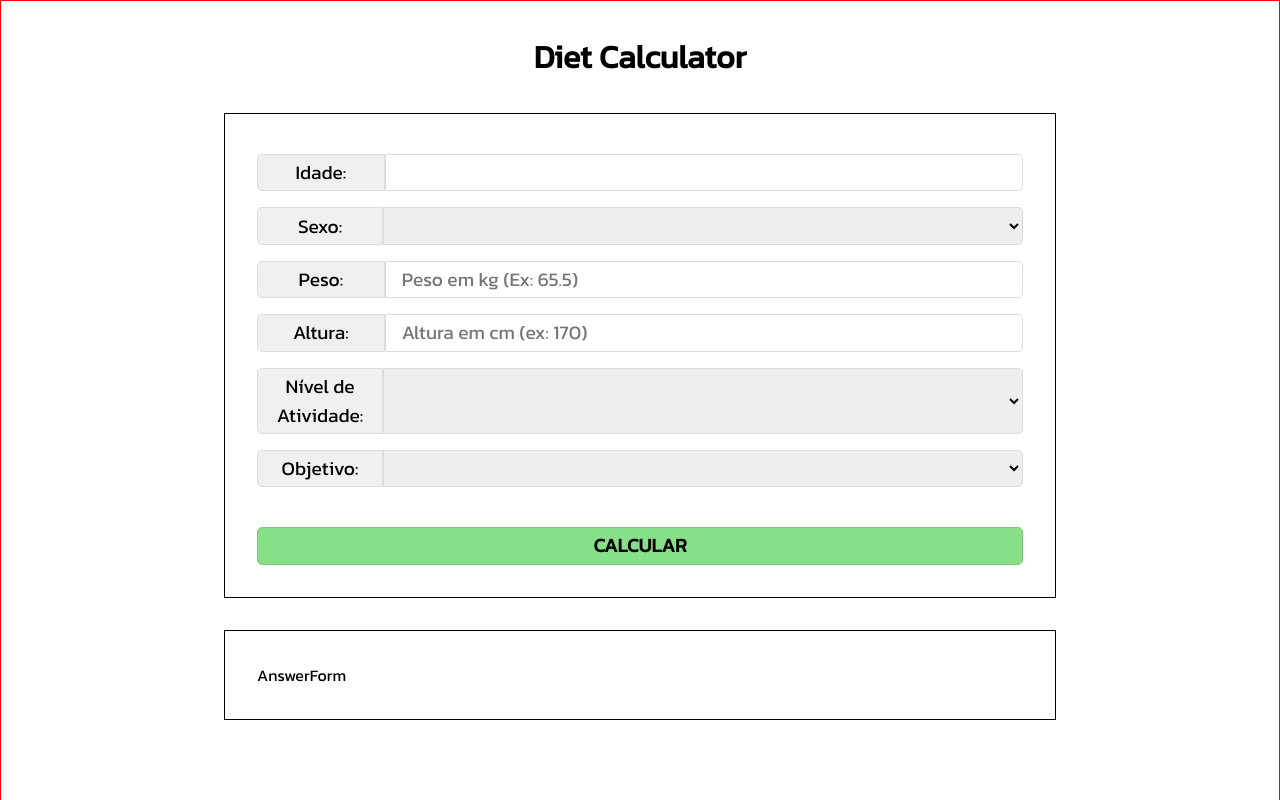
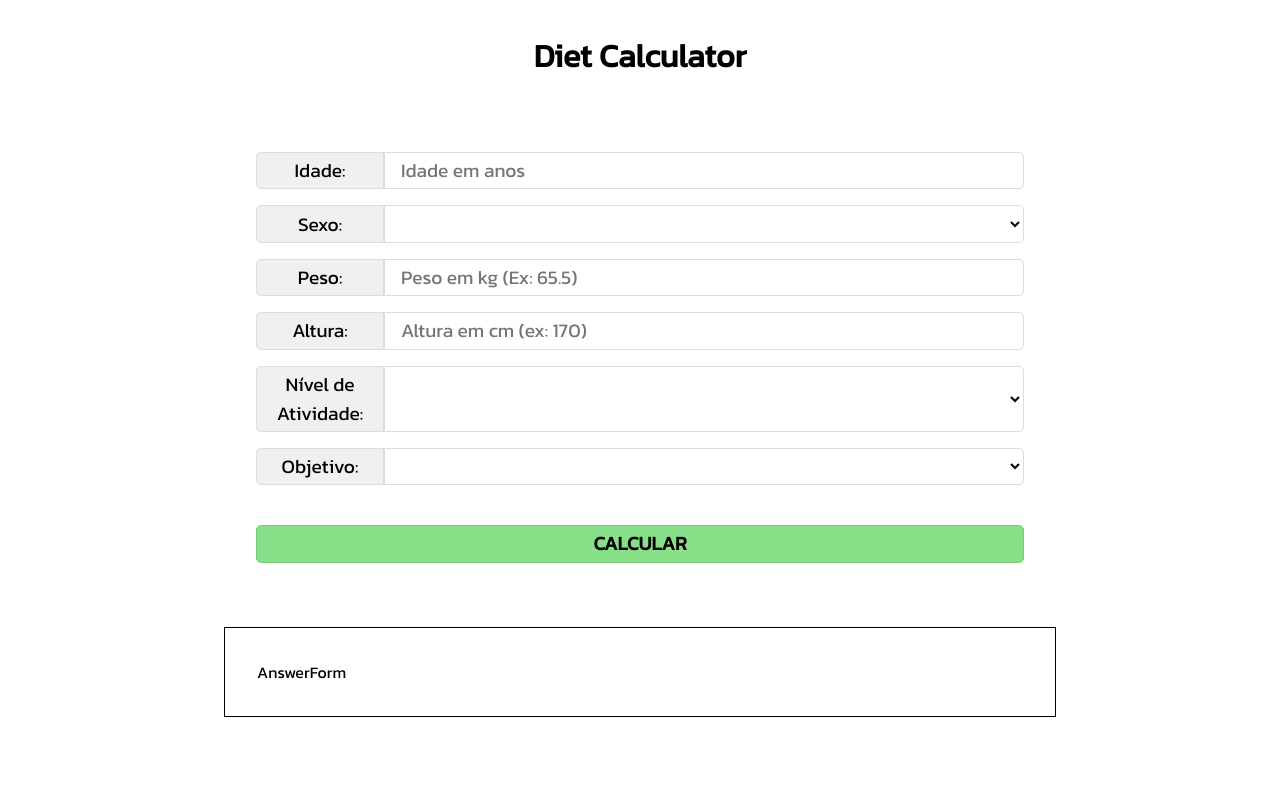
Before and after one commit to s0d4z3r0/diet-react, a React (Vite) app: page / in a window 1280 px wide. Shown: the top 800 px of the page. Built offline with nearby package versions, Linux system fonts and the light colour scheme.

Commit message:
Adicionado validações e captura dos states

```diff
--- a/src/App.css
+++ b/src/App.css
@@ -1,5 +1,4 @@
 .diet{
-    border: 1px solid red;
     display: flex;
     flex-direction: column;
     align-items: center;
--- a/src/components/Form.css
+++ b/src/components/Form.css
@@ -1,18 +1,17 @@
-.form{
-    border: 1px solid black;
+.form {
   width: 52rem;
   padding: 2rem;
 }
-form{
+form {
   display: flex;
   flex-direction: column;
 }
-label{
+label {
   margin: 0.5rem 0;
   display: grid;
   grid-template-columns: 2fr 10fr;
 }
-span{
+span {
   border: 1px solid gainsboro;
   font-size: 1.2rem;
   padding: 0.2rem 1rem;
@@ -20,20 +19,21 @@ span{
   border-radius: 5px 0px 0px 5px;
   text-align: center;
 }
-input{
+input {
   font-size: 1.2rem;
   padding: 0.2rem 1rem;
   border: 1px solid gainsboro;
   border-radius: 0px 5px 5px 0px;
 }
-select{
+select {
   width: 40rem;
+  background-color: #fff;
   font-size: 1.2rem;
   padding: 0.125rem 1rem;
   border: 1px solid gainsboro;
   border-radius: 0px 5px 5px 0px;
 }
-button{
+button {
   margin-top: 2rem;
   border: 1px solid #7ac97a;
   font-size: 1.2rem;
@@ -44,6 +44,12 @@ button{
   text-align: center;
   cursor: pointer;
 }
-button:hover{
+button:hover {
   background-color: #a1e2a1;
 }
+input[type="number"],
+input::-webkit-outer-spin-button,
+input::-webkit-inner-spin-button {
+  -webkit-appearance: none;
+  appearance: textfield;
+}
--- a/src/components/Form.jsx
+++ b/src/components/Form.jsx
@@ -1,16 +1,61 @@
+import { useState } from "react";
 import "./Form.css";
 
+
 const Form = () => {
+    const [age, setAge] = useState('')
+    const [gender, setGender] = useState('')
+    const [weight, setWeight] = useState('')
+    const [height, setHeight] = useState('')
+    const [lifestyle, setLifestyle] = useState('')
+    const [objective, setObjective] = useState('')
+
+    const [TMB, setTMB] = useState('')
+
+    const handleSubmit = (e) => {
+        e.preventDefault();
+
+        if(age <= 0 || age === ''){
+            alert('Digite sua Idade.')
+            return
+        }else if(gender === ''){
+            alert('Selecione o Sexo.')
+            return
+        }else if(weight <= 0 || weight === '' || weight.toString().length > 5 ){
+            alert('Digite um Peso (em kg) válido.')
+            return
+        }else if(height <= 0 || height === '' || height.toString().length > 3 ){
+            alert('Digite uma Altura (em cm) válida.')
+            return
+        }else if(lifestyle === ''){
+            alert('Selecione o Nível de Atividade.')
+            return
+        }else if(objective === ''){
+            alert('Selecione seu Objetivo.')
+            return
+        }
+
+
+        console.log(age, gender, weight, height, lifestyle, objective)
+        setAge('')
+        setGender('')
+        setWeight('')
+        setHeight('')
+        setLifestyle('')
+        setObjective('')
+    }
+
+
   return (
     <div className="form">
-      <form>
+      <form onSubmit={handleSubmit}>
         <label>
           <span>Idade:</span>
-          <input type="text" />
+          <input type="number" placeholder="Idade em anos" onChange={e => setAge(e.target.value)} value={age}/>
         </label>
         <label>
           <span>Sexo:</span>
-          <select>
+          <select onChange={e => setGender(e.target.value)} value={gender}>
             <option value="" ></option>
             <option value="M">Masculino</option>
             <option value="F">Feminino</option>
@@ -18,15 +63,15 @@ const Form = () => {
         </label>
         <label>
           <span>Peso:</span>
-          <input type="text" placeholder="Peso em kg (Ex: 65.5)"/>
+          <input type="number" placeholder="Peso em kg (Ex: 65.5)" onChange={e => setWeight(e.target.value)} value={weight} maxLength="4"/>
         </label>
         <label>
           <span>Altura:</span>
-          <input type="text" placeholder="Altura em cm (ex: 170)"/>
+          <input type="number" placeholder="Altura em cm (ex: 170)" onChange={e => setHeight(e.target.value)} value={height}/>
         </label>
         <label>
           <span>Nível de Atividade:</span>
-          <select name="" id="">
+          <select onChange={e => setLifestyle(e.target.value)} value={lifestyle}>
             <option value="" ></option>
             <option value="1.2">
               Sedentário (sem exercício/esporte algum)
@@ -48,14 +93,14 @@ const Form = () => {
         </label>
         <label>
           <span>Objetivo:</span>
-          <select>
+          <select onChange={e => setObjective(e.target.value)} value={objective}>
             <option value="" ></option>
             <option value="500">Emagrecer</option>
             <option value="0">Manter</option>
             <option value="501">Ganhar peso</option>
           </select>
         </label>
-        <button>CALCULAR</button>
+        <button type="submit">CALCULAR</button>
       </form>
     </div>
   );
```
Lines whose indentation alone changed are shown as unchanged.
